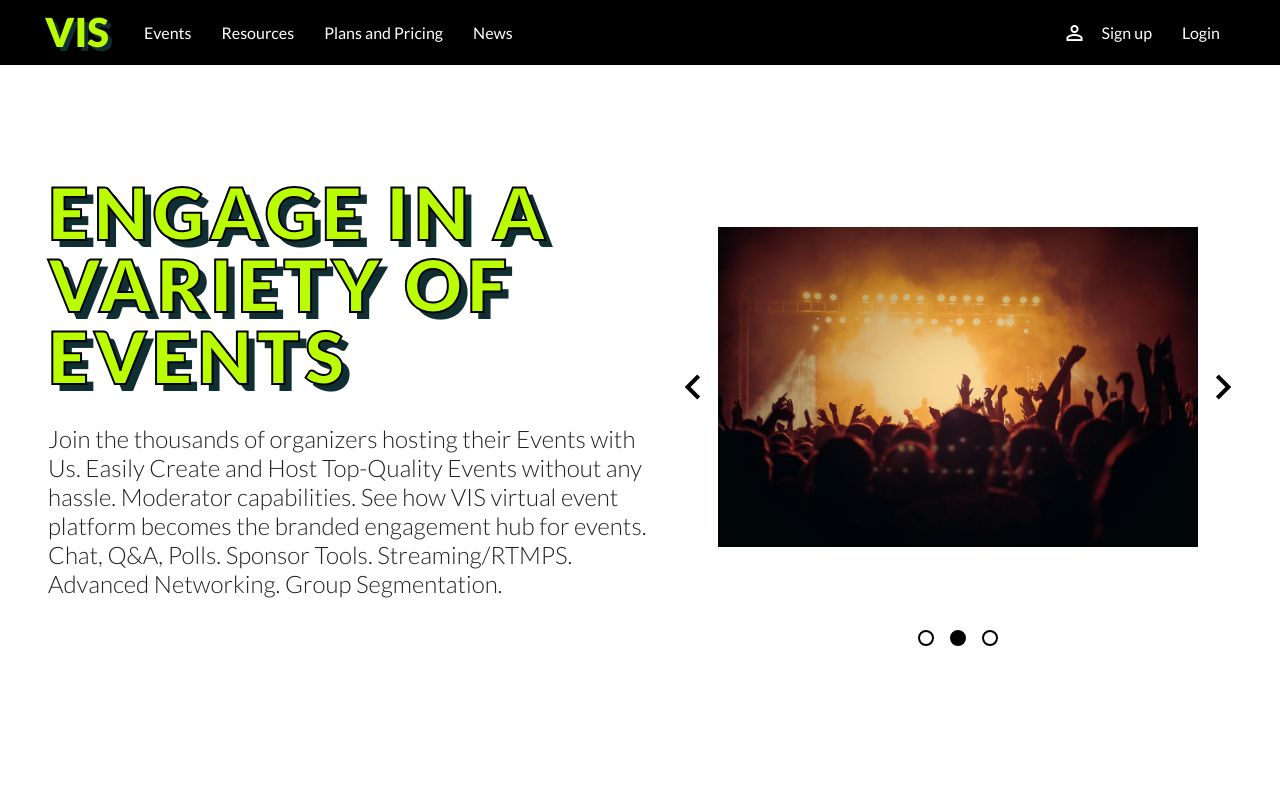
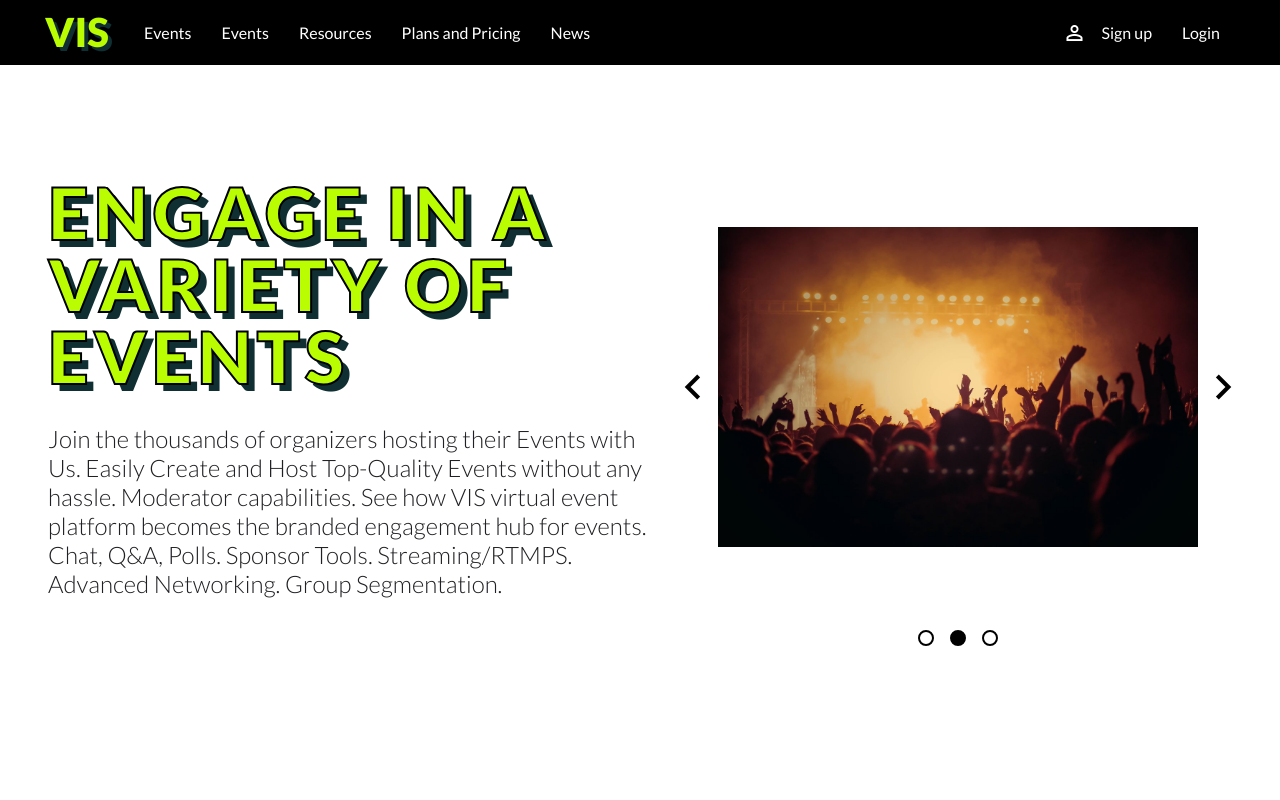
Before and after one commit to rastamon/vis-site, a plain HTML site: page Vrt_Events_Ver1.0.html in a window 1280 px wide. Shown: the top 800 px of the page. Drawn offline with Linux system fonts and the light colour scheme.

Commit message:
Update Vrt_Events_Ver1.0.html

```diff
--- a/Vrt_Events_Ver1.0.html
+++ b/Vrt_Events_Ver1.0.html
@@ -46,6 +46,8 @@
                 <ul class="nav-links">
                     <label for="cancel-btn" class="btn cancel-btn">&times;</label>
                     <li><a href="./Vrt_Events_Ver1.0.html">Events</a></li>
+                    <li><a href="./Vrt_About_Ver1.0.html">Events</a></li>
+
 
                     <li>
                         <a href="#" class="desktop-item">Resources</a>
```
